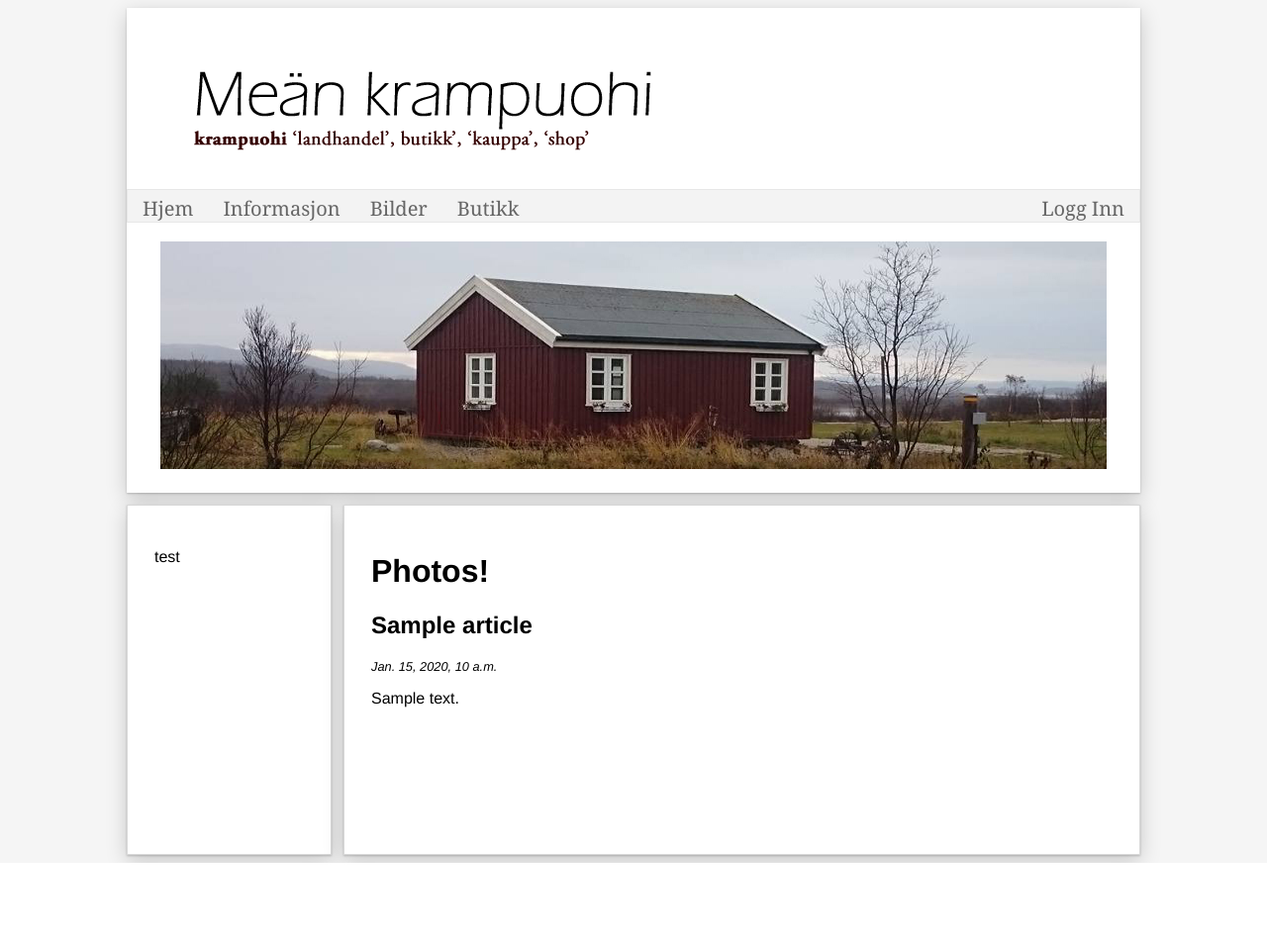
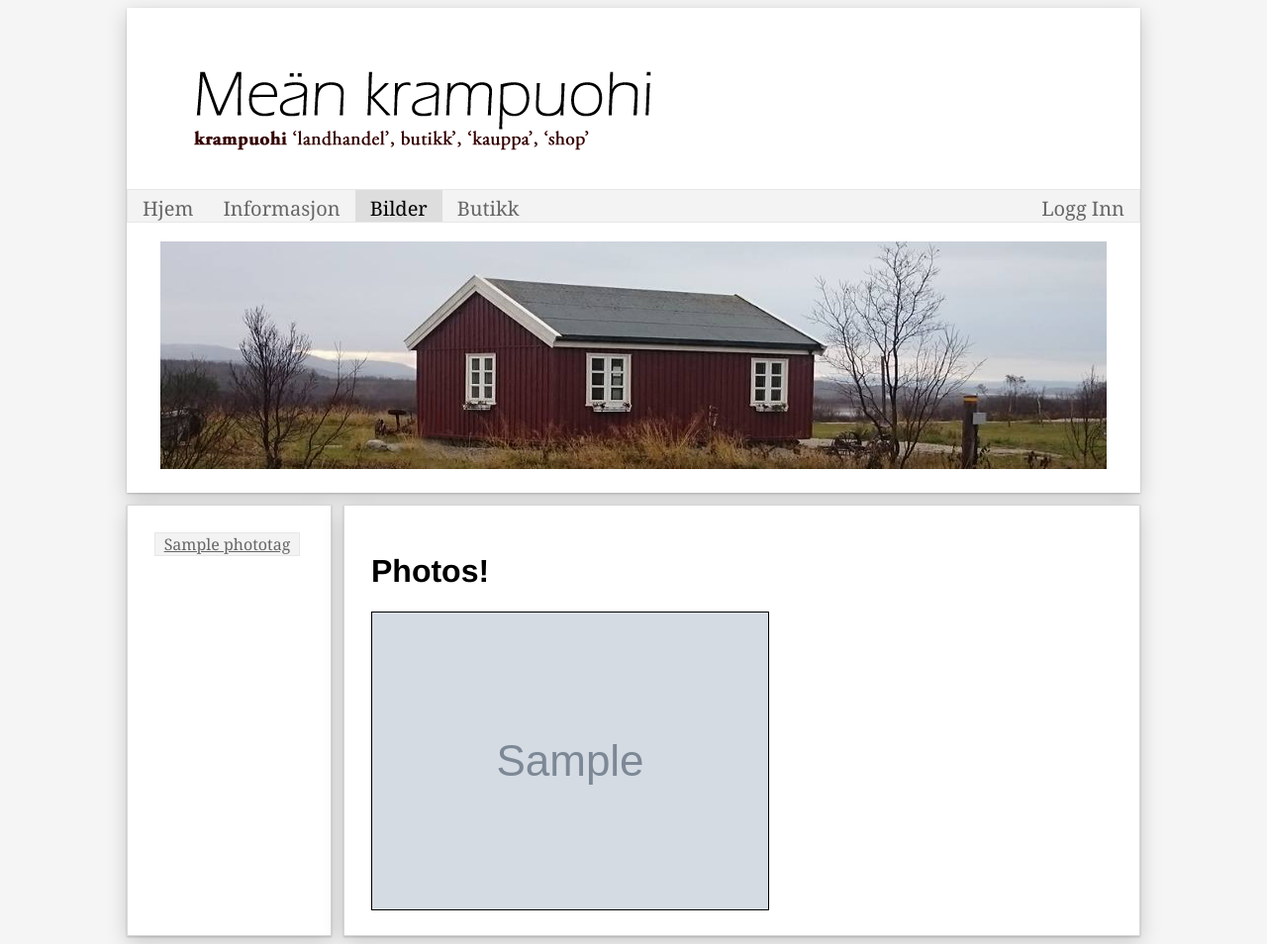
Before and after one commit to sonyslyst/KrambodWebsite, a Django app: template krambod/templates/photo.html in a window 1280 px wide. Shown: the whole page at 99% size. Before the commit the page ends 872 px from the top, so only its background shows below. Run offline with Django 3.2, Linux system fonts and the light colour scheme; the template is opened without the code that fills it: values that come from a table or form of the project are taken from there, others are empty; tables that the repository leaves empty hold one stand-in row (values such as "Sample post"); grey boxes marked "Sample" are stand-in pictures; some libraries are stand-ins or nearby versions.

Commit message:
Show grid of thumbnails

```diff
--- a/krambod/models.py
+++ b/krambod/models.py
@@ -34,9 +34,13 @@ class PhotoTag(models.Model):
 class Photo(models.Model):
 	image = models.ImageField(upload_to='gallery/')
 	image_thumbnail = ImageSpecField(source='image',
-									processors=[ResizeToFill(100, 50)],
+									processors=[ResizeToFill(100, 100)],
 									format='JPEG',
 									options={'quality': 60})
+	image_show = ImageSpecField(source='image',
+								processors=[ResizeToFill(800, 800)],
+								format='JPEG',
+								options={'quality': 60})
 	tags = models.ManyToManyField(PhotoTag)
 
 	def __str__(self):
--- a/krambod/static/krambod/css/style.css
+++ b/krambod/static/krambod/css/style.css
@@ -109,3 +109,22 @@ html {
 	font-style: italic;
 	font-size: 0.8em;
 }
+
+.photo-grid {
+  display: flex;
+  flex-direction: row;
+}
+
+.photo-thumbnail {
+  border: 1px solid black;
+  margin-right: 1em;
+}
+
+.taglist {
+  list-decoration: none;
+}
+
+.taglist-tag {
+  float: none;
+  text-align: left;
+}
--- a/krambod/templates/index.html
+++ b/krambod/templates/index.html
@@ -38,7 +38,7 @@
 		<div class="wrapper">
 			<div class="content-wrap">
 				<div class="sidebar shadow">
-					<p>test</p>
+					{% block sidebar %}<p>test</p>{% endblock %}
 				</div>
 				<div class="maininfo shadow">
 					{% block main %}{% endblock %}
--- a/krambod/templates/photo.html
+++ b/krambod/templates/photo.html
@@ -1,13 +1,29 @@
 {% extends "index.html" %}
 {% load staticfiles %}
 
+{% block set_page %}
+var activeId = 'link-bilder';
+{% endblock %}
+
+{% block sidebar %}
+	<ul class="taglist">
+	{% for tag in tags %}
+		<li class="taglist-tag" >
+			<a href="#"> {{ tag.name }} </a>
+		</li>
+	{% endfor %}
+	</ul>
+{% endblock %}
+
 {% block main %}
 	<h1>Photos!</h1>
-	{% for article in articles %}
-		<article>
-			<h2>{{article.title}}</h2>
-			<p class="article-last-changed">{{article.last_changed}}</p>
-			<p>{{article.content}}</p>
-		</article>
+	<div class="photo-grid" >
+	{% for photo in photos %}
+		<div class="photo-thumbnail" >
+			<a href="#">
+				<img src="{{ photo.image_thumbnail.url }}" />
+			</a>
+		</div>
 	{% endfor %}
+	</div>
 {% endblock %}
```
Also changed, not shown: krambod/views.py (+8 -3 lines).
